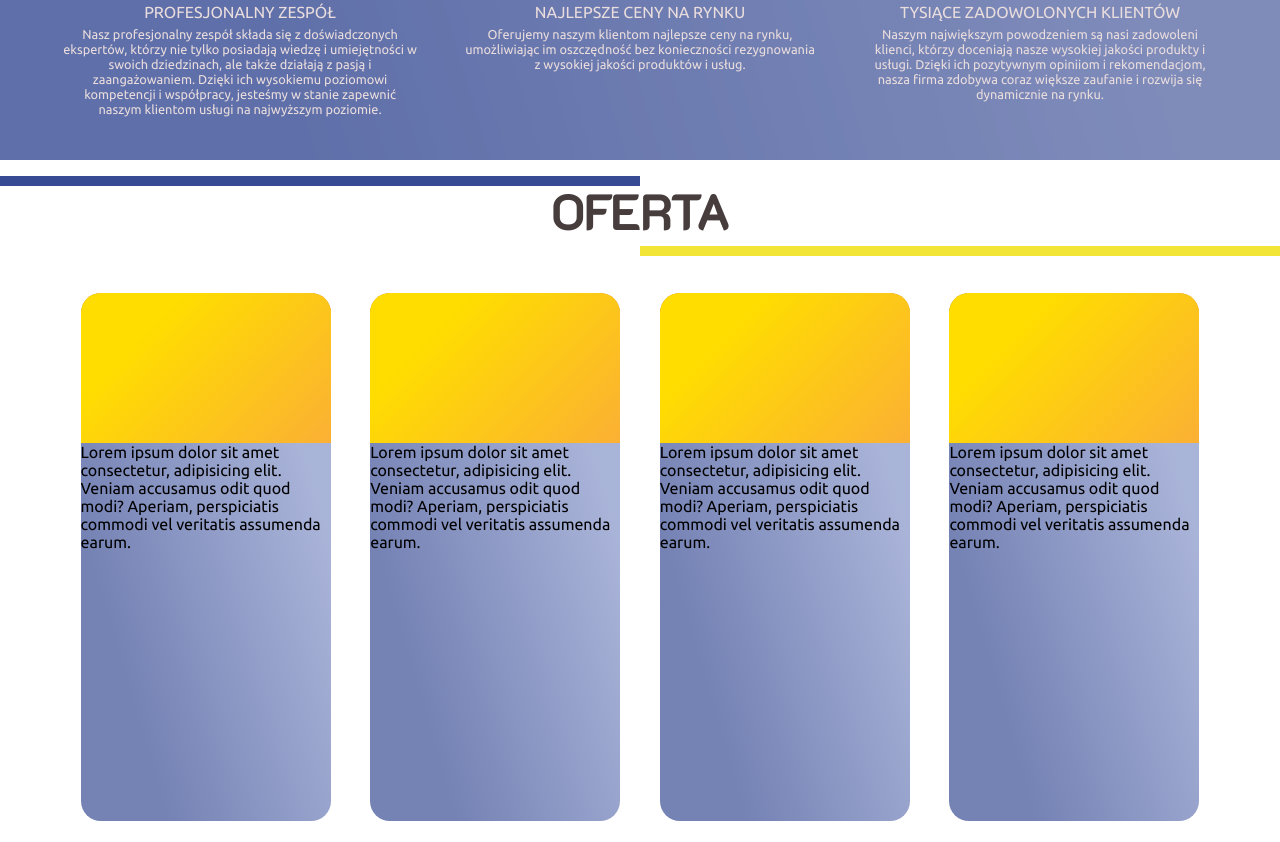
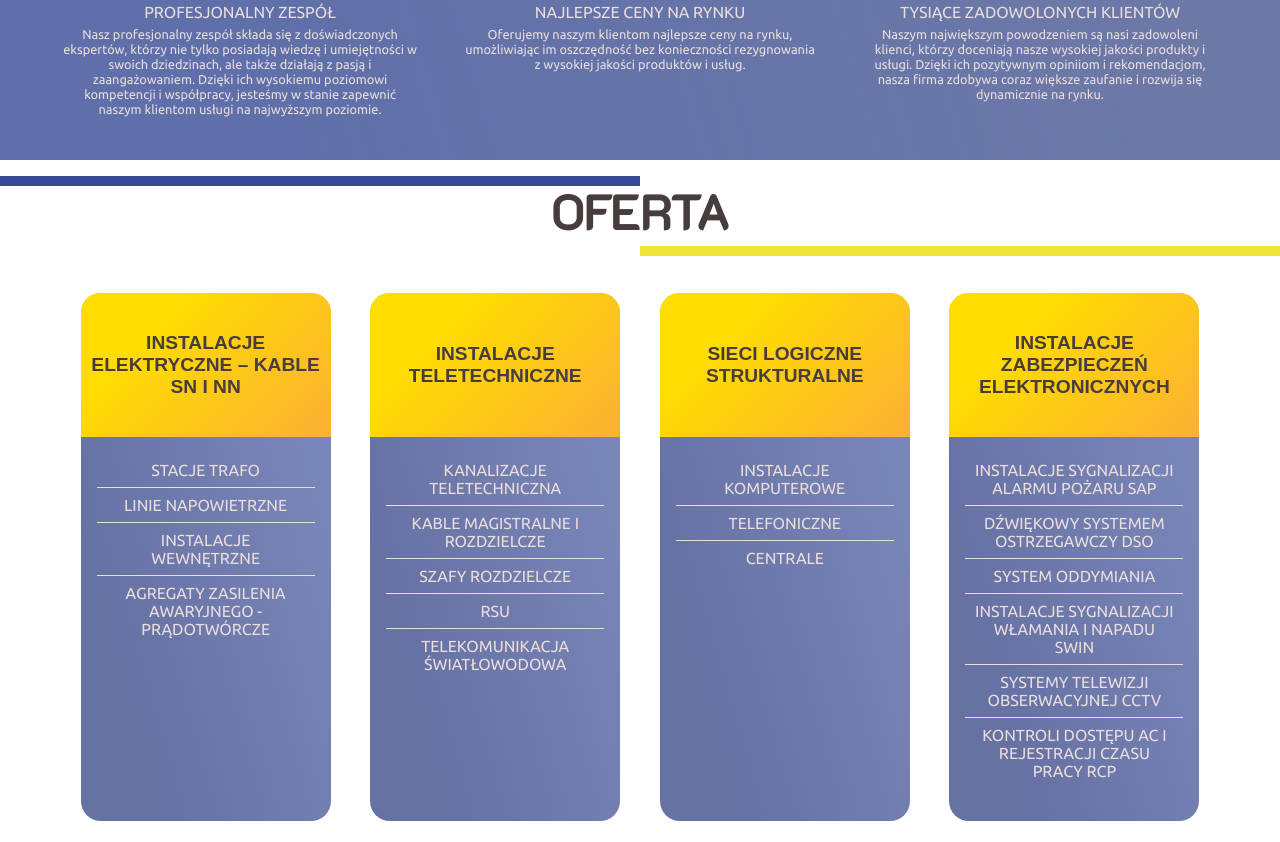
Before and after one commit to k4mlas/Mega-System, a website: page index.html in a window 1280 px wide. Shown: the part 1936-2778 px from the top of the page. Drawn offline with Linux system fonts and the light colour scheme.

Commit message:
I started doing section 2

```diff
--- a/index.html
+++ b/index.html
@@ -254,34 +254,60 @@
             <div class="offer__container wrapper">
                 <div class="offer__container__options">
                     <div class="offer__container__options__title">
-                        <p class="offer__container__options__title__text"></p>
+                        <p class="offer__container__options__title__text">Instalacje elektryczne – kable SN i NN</p>
                     </div>
                     <div class="offer__container__options__body">
-                        <p>Lorem ipsum dolor sit amet consectetur, adipisicing elit. Veniam accusamus odit quod modi? Aperiam, perspiciatis commodi vel veritatis assumenda earum.</p>
+                        <ul>
+                            <li>Stacje trafo</li>
+                            <li>Linie napowietrzne</li>
+                            <li>Instalacje wewnętrzne</li>
+                            <li>Agregaty zasilenia awaryjnego - prądotwórcze</li>
+                        </ul>
                     </div>
                 </div>
                 <div class="offer__container__options">
                     <div class="offer__container__options__title">
-                        <p class="offer__container__options__title__text"></p>
+                        <p class="offer__container__options__title__text">Instalacje
+                            teletechniczne</p>
                     </div>
                     <div class="offer__container__options__body">
-                        <p>Lorem ipsum dolor sit amet consectetur, adipisicing elit. Veniam accusamus odit quod modi? Aperiam, perspiciatis commodi vel veritatis assumenda earum.</p>
+                        <ul>
+                            <li>kanalizacje teletechniczna</li>
+                            <li>kable magistralne i rozdzielcze</li>
+                            <li>szafy rozdzielcze</li>
+                            <li>RSU</li>
+                            <li>telekomunikacja światłowodowa</li>
+                        </ul>
                     </div>
                 </div>
                 <div class="offer__container__options">
                     <div class="offer__container__options__title">
-                        <p class="offer__container__options__title__text"></p>
+                        <p class="offer__container__options__title__text">Sieci logiczne
+                            strukturalne</p>
                     </div>
                     <div class="offer__container__options__body">
-                        <p>Lorem ipsum dolor sit amet consectetur, adipisicing elit. Veniam accusamus odit quod modi? Aperiam, perspiciatis commodi vel veritatis assumenda earum.</p>
+                        <ul>
+                            <li>instalacje komputerowe</li>
+                            <li>telefoniczne</li>
+                            <li>centrale</li>
+                        </ul>
                     </div>
                 </div>
                 <div class="offer__container__options">
                     <div class="offer__container__options__title">
-                        <p class="offer__container__options__title__text"></p>
+                        <p class="offer__container__options__title__text">Instalacje
+                            zabezpieczeń
+                            elektronicznych</p>
                     </div>
                     <div class="offer__container__options__body">
-                        <p>Lorem ipsum dolor sit amet consectetur, adipisicing elit. Veniam accusamus odit quod modi? Aperiam, perspiciatis commodi vel veritatis assumenda earum.</p>
+                        <ul>
+                            <li>Instalacje sygnalizacji alarmu pożaru SAP</li>
+                            <li>dźwiękowy systemem ostrzegawczy DSO</li>
+                            <li>system oddymiania</li>
+                            <li>instalacje sygnalizacji włamania i napadu SWiN</li>
+                            <li>systemy telewizji obserwacyjnej CCTV</li>
+                            <li>kontroli dostępu AC i rejestracji czasu pracy RCP</li>
+                        </ul>
                     </div>
                 </div>
 
--- a/src/sass/_colors.scss
+++ b/src/sass/_colors.scss
@@ -7,15 +7,15 @@ $blackMain: #473d3d;
 $whineMain: #eadddd;
 $skillColor: linear-gradient(
 		253.65deg,
-		rgba(255, 255, 255, 0.2) 18.59%,
+		rgba(160, 160, 160, 0.2) 18.59%,
 		rgba(0, 0, 0, 0) 78.81%
 	),
 	#5f6fa9;
 
-$offerTitle: linear-gradient(315deg, #fbb034 0%, #ffdd00 74%), #fbb034;
+$offerTitle: linear-gradient(315deg, #fbb034 0%, #ffdd00 74%), #f2e536;
 $offerBody: linear-gradient(
 		253.65deg,
 		rgba(255, 255, 255, 0.326) 18.59%,
-		rgba(0, 0, 0, 0.089) 78.81%
+		rgba(192, 191, 191, 0.34) 78.81%
 	),
-	#808fc6;
+	#374a94;
--- a/src/sass/style.scss
+++ b/src/sass/style.scss
@@ -273,16 +273,54 @@ body {
 		align-items: center;
 		flex-wrap: wrap;
 		padding: 1.3rem;
-		&__options{
+		&__options {
 			width: 15.625rem;
 			height: 33rem;
 			border-radius: 1.25rem;
+			background: colors.$offerBody;
 			overflow: hidden;
-			background: colors.$offerBody;
-			&__title{
+			transition: transform 0.4s;
+			&:hover {
+				transform: scale(1.1);
+			}
+			&__title {
+				display: flex;
+				justify-content: center;
+				align-items: center;
 				width: 100%;
-				height: 9.375rem;
+				height: 9rem;
 				background: colors.$offerTitle;
+				&__text {
+					padding: 0.3rem;
+					text-align: center;
+					text-transform: uppercase;
+					font-size: 1.2rem;
+					font-weight: 700;
+					font-family: 'bold2kd', sans-serif;
+					color: colors.$blackMain;
+				}
+			}
+			&__body {
+				display: flex;
+				flex-direction: column;
+				justify-content: flex-start;
+				height: 24rem;
+				padding: 1rem;
+				align-items: center;
+				ul {
+					list-style: none;
+					li {
+						padding: 0.5rem;
+						text-align: center;
+						font-size: 1rem;
+						text-transform: uppercase;
+						border-bottom: 0.5px solid colors.$whineMain;
+						color: colors.$whineMain;
+						&:last-child {
+							border-bottom: none;
+						}
+					}
+				}
 			}
 		}
 	}
```
Also changed, not shown: dist/css/style.min.css, 1 other file.
